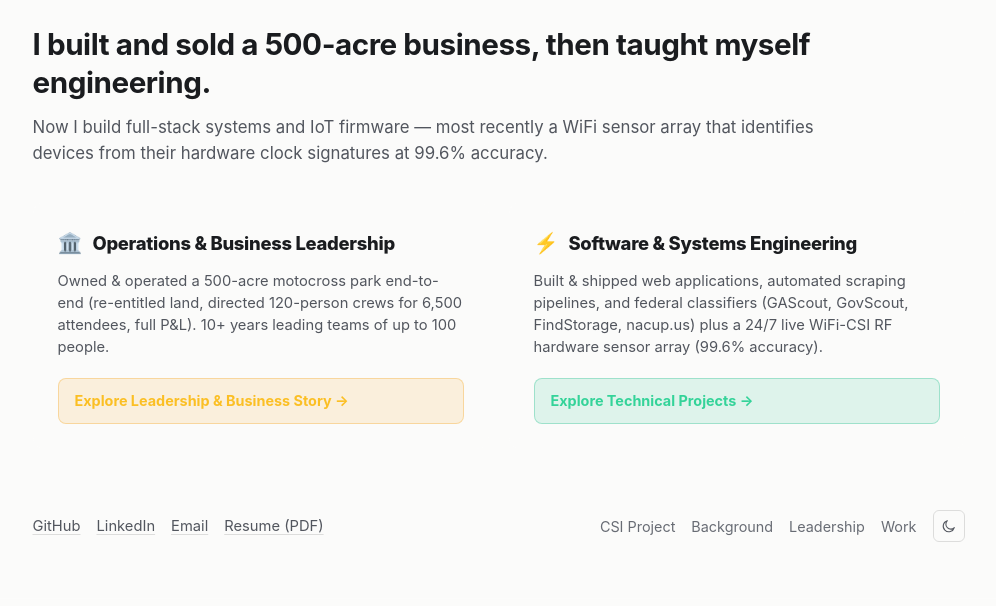
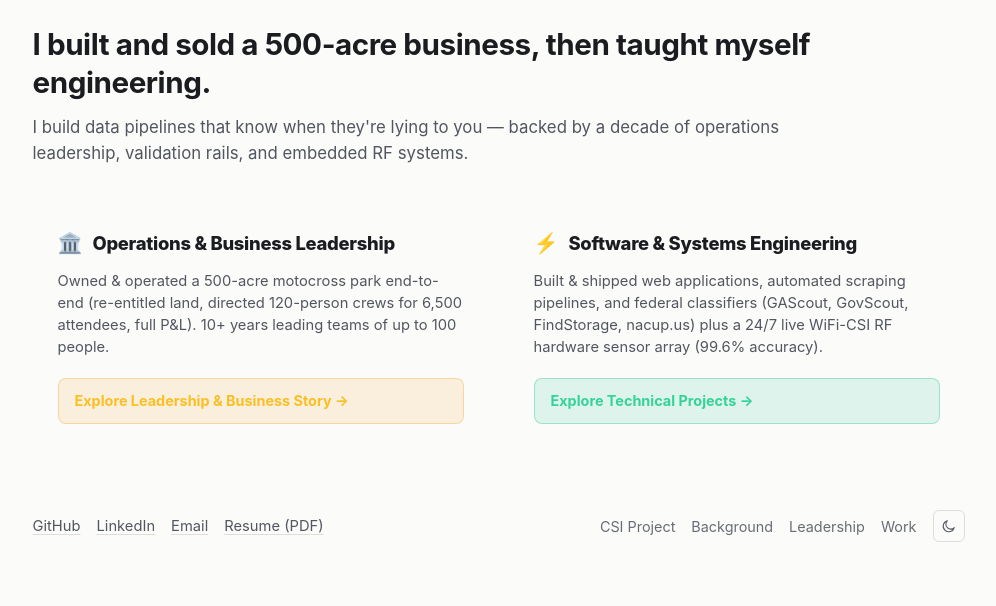
Before and after one commit to itshumpf/portfolio, an Astro site: page / in a window 1280 px wide. Shown: the part 177-783 px from the top of the page, without its empty margins (134-1130 px from the left). Built offline with nearby package versions, Linux system fonts and the light colour scheme; Astro itself is replaced by a stand-in of ours.

Commit message:
antigrav rework two

```diff
--- a/src/content/profile/main.md
+++ b/src/content/profile/main.md
@@ -1,7 +1,7 @@
 ---
 name: "Braeden Keena"
 claim: "I built and sold a 500-acre business, then taught myself engineering."
-oneLiner: "Now I build full-stack systems and IoT firmware — most recently a WiFi sensor array that identifies devices from their hardware clock signatures at 99.6% accuracy."
+oneLiner: "I build data pipelines that know when they're lying to you — backed by a decade of operations leadership, validation rails, and embedded RF systems."
 status: "Independent Technical Consultant"
 location: "Overland Park, KS"
 email: "Braeden@thekeenas.com"
```
